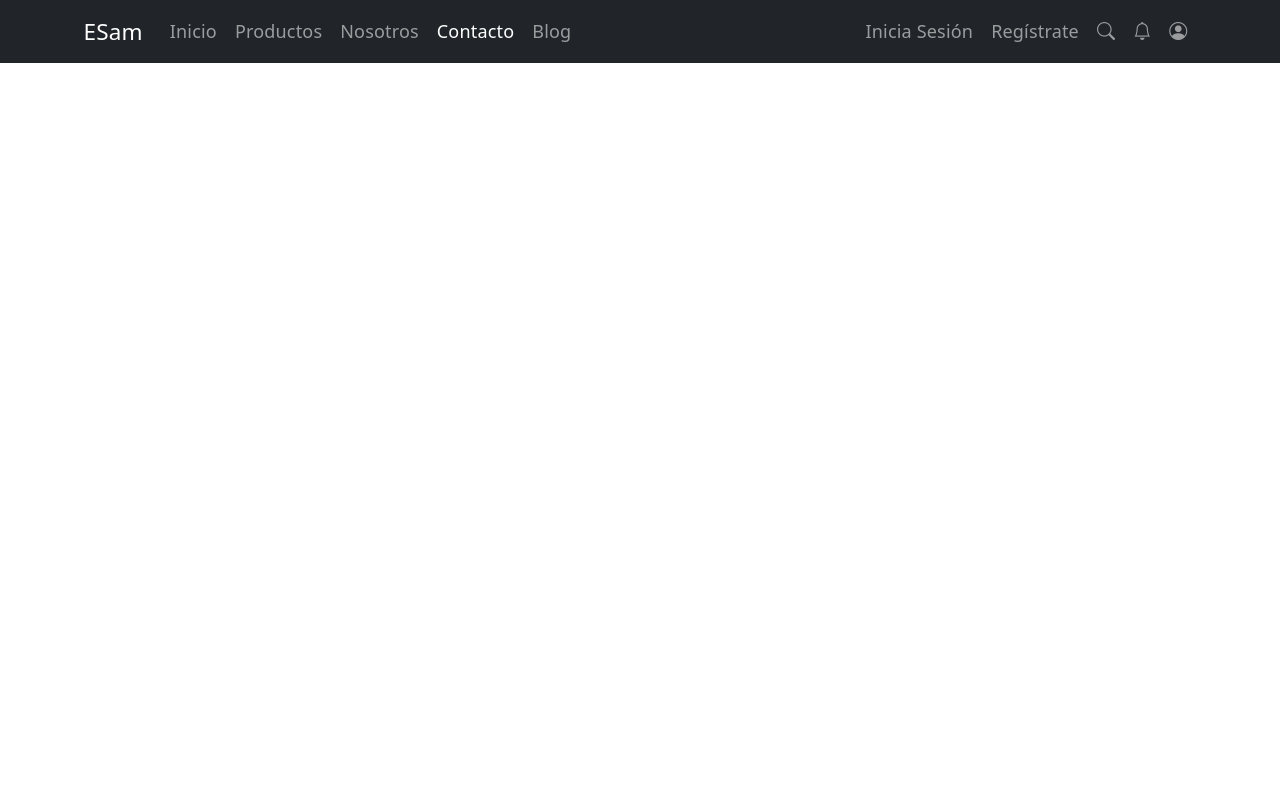
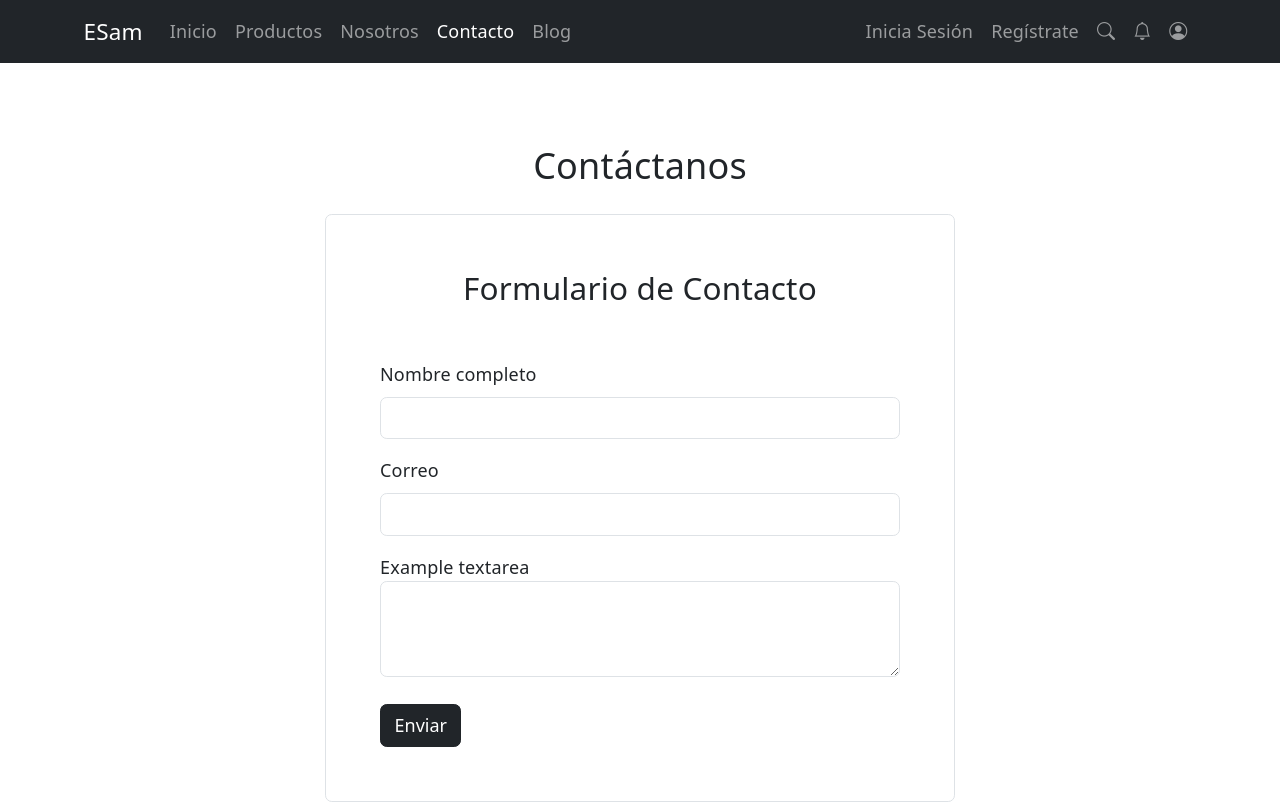
Before and after one commit to MadoScientista/eSam, a React (Vite) app: page /contacto in a window 1280 px wide. Built offline with nearby package versions, Linux system fonts and the light colour scheme.

Commit message:
Imp. Vista de contacto

```diff
--- /dev/null
+++ b/src/components/ContactForm.jsx
@@ -0,0 +1,24 @@
+
+
+export function ContactForm(){
+    return(
+        <div className="register-form border p-5 rounded-2">
+            <form>
+                <div className="h3 mb-5 text-center">Formulario de Contacto</div>
+                <div className="mb-3">
+                    <label for="exampleInputEmail1" className="form-label">Nombre completo</label>
+                    <input type="text" className="form-control" id="userFullName" aria-describedby="emailHelp"/>
+                </div>
+                <div className="mb-3">
+                    <label for="exampleInputEmail1" className="form-label">Correo</label>
+                    <input type="email" className="form-control" id="userEmail" aria-describedby="emailHelp"/>
+                </div>
+                 <div className="form-group">
+                    <label for="userMessage">Example textarea</label>
+                    <textarea className="form-control" id="userMessage" rows="3"></textarea>
+                </div>
+                <button type="submit" className="btn btn-dark mt-4">Enviar</button>
+            </form>
+        </div>
+    )
+}
--- a/src/pages/Contact.jsx
+++ b/src/pages/Contact.jsx
@@ -1,3 +1,10 @@
+import { ContactForm } from "../components/ContactForm";
+
 export function Contact(){
-    return <></>
+    return (
+        <div className="container pt-5">
+            <h2 className="mb-4 text-center">Contáctanos</h2>
+            <ContactForm/>
+        </div>
+    )
 }
```
